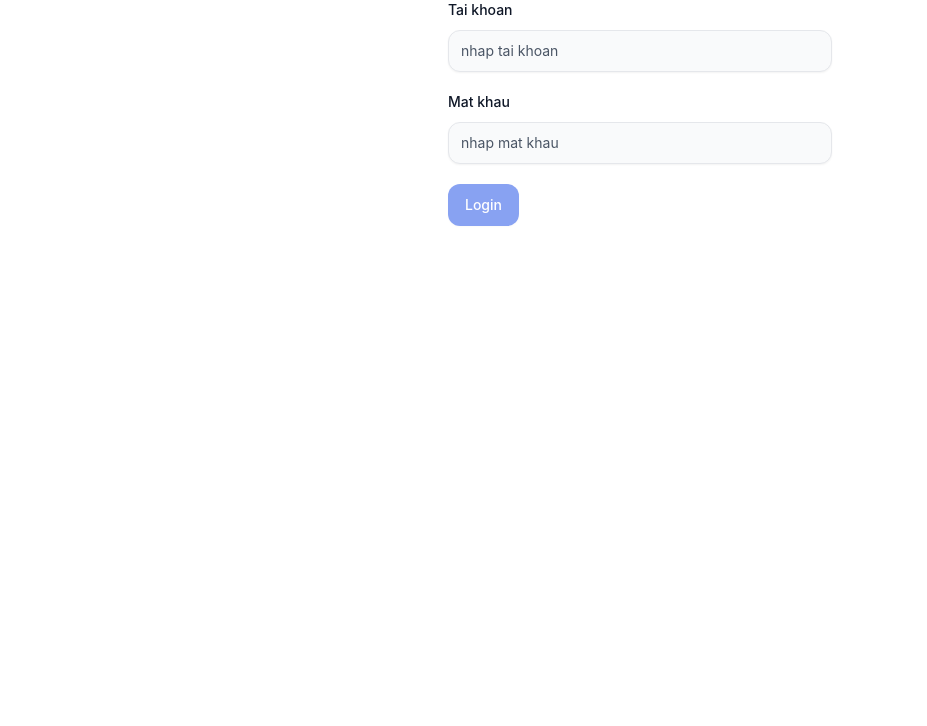
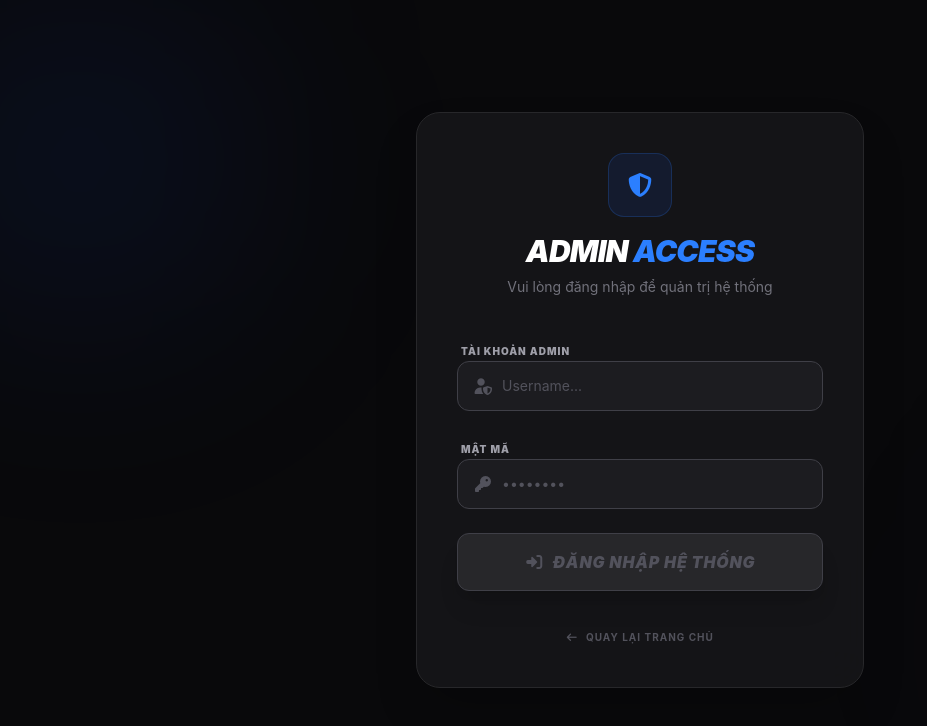
Before and after one commit to ldkhoa39/BC92_CAPSTONE_MOVIE_NHOM5, a React (Vite) app: page /auth in a window 1280 px wide. Shown: the top 726 px of the page, without its empty margins (0-927 px from the left). Built offline with nearby package versions, Linux system fonts and the light colour scheme.

Commit message:
fix bug phần login của admin

```diff
--- a/src/pages/AdminTemplate/Auth/index.jsx
+++ b/src/pages/AdminTemplate/Auth/index.jsx
@@ -3,7 +3,7 @@ import { useState } from "react";
 import { actAuth } from "./slice"
 import { useDispatch, useSelector } from "react-redux";
 import { Navigate } from "react-router-dom";
-
+import Loading from "../_components/Loader";
 
 export default function Auth() {
 
@@ -90,64 +90,101 @@ export default function Auth() {
         return <Navigate to="/admin/dashboard" />
     }
 
-    if (loading) return <p>...Loading</p>;
+    if (loading) return <Loading/>;
 
     return (
+        <div className="min-h-screen bg-zinc-950 flex items-center justify-center p-4 relative overflow-hidden">
+            {/* Background Decor - Tạo hiệu ứng chiều sâu */}
+            <div className="absolute top-0 -left-20 w-80 h-80 bg-blue-600/10 blur-[120px] rounded-full"></div>
+            <div className="absolute bottom-0 -right-20 w-80 h-80 bg-indigo-900/10 blur-[120px] rounded-full"></div>
 
-        <div>
-            <form className="max-w-sm mx-auto " onSubmit={handleLogin}>
+            <div className="bg-zinc-900/80 backdrop-blur-xl p-8 md:p-10 rounded-3xl border border-zinc-800 shadow-2xl w-full max-w-md relative z-10 animate-fadeIn">
 
+            {/* Header Form */}
+            <div className="text-center mb-10">
+                <div className="inline-flex items-center justify-center w-16 h-16 bg-blue-600/10 rounded-2xl border border-blue-500/20 mb-4">
+                <i className="fa-solid fa-shield-halved text-2xl text-blue-500"></i>
+                </div>
+                <h2 className="text-3xl font-black text-white uppercase italic tracking-tighter">
+                Admin <span className="text-blue-500">Access</span>
+                </h2>
+                <p className="text-zinc-500 text-sm mt-2">Vui lòng đăng nhập để quản trị hệ thống</p>
+            </div>
+
+            {/* Thông báo lỗi */}
             {error && (
-                    <div
-                        className="p-4 mb-4 text-sm text-fg-danger-strong rounded-base bg-danger-soft"
-                        role="alert"
-                    >
-                        {error.response?.data?.content || error.message || "Đã có lỗi xảy ra!"}
+                <div className="mb-6 p-4 bg-red-500/10 border-l-4 border-red-500 text-red-500 text-xs md:text-sm rounded-r-xl animate-shake flex items-center gap-3">
+                <i className="fa-solid fa-triangle-exclamation"></i>
+                <span>{error.response?.data?.content || error.message || "Tài khoản hoặc mật khẩu không đúng!"}</span>
                 </div>
             )}
 
-                <div className="mb-5">
-                    <label
-                        htmlFor="email"
-                        className="block mb-2.5 text-sm font-medium text-heading"
-                    >
-                        Tai khoan
-                    </label>
+            <form onSubmit={handleLogin} className="space-y-6">
+                {/* Tài khoản */}
+                <div className="space-y-2">
+                <label className="text-[10px] font-black text-zinc-400 uppercase ml-1 tracking-widest">Tài Khoản Admin</label>
+                <div className="relative group">
+                    <i className="fa-solid fa-user-shield absolute left-4 top-1/2 -translate-y-1/2 text-zinc-600 group-focus-within:text-blue-500 transition-colors"></i>
                     <input
                     onBlur={validationForm}
                     onChange={handleOnChange}
                     name="taiKhoan"
                     type="text"
-                        className="bg-neutral-secondary-medium border border-default-medium text-heading text-sm rounded-base focus:ring-brand focus:border-brand block w-full px-3 py-2.5 shadow-xs placeholder:text-body"
-                        placeholder="nhap tai khoan"
+                    className="w-full bg-zinc-800/50 text-white pl-11 pr-4 py-3.5 rounded-xl border border-zinc-700 focus:border-blue-500 focus:bg-zinc-800 transition-all outline-none text-sm placeholder:text-zinc-600"
+                    placeholder="Username..."
                     />
-                    <div className="text-danger text-sm">{erros.taiKhoan}</div>
                 </div>
-                <div className="mb-5">
-                    <label
-                        htmlFor="password"
-                        className="block mb-2.5 text-sm font-medium text-heading"
-                    >
-                        Mat khau
-                    </label>
+                {erros.taiKhoan && <span className="text-red-500 text-[10px] italic ml-1">{erros.taiKhoan}</span>}
+                </div>
+
+                {/* Mật khẩu */}
+                <div className="space-y-2">
+                <label className="text-[10px] font-black text-zinc-400 uppercase ml-1 tracking-widest">Mật Mã</label>
+                <div className="relative group">
+                    <i className="fa-solid fa-key absolute left-4 top-1/2 -translate-y-1/2 text-zinc-600 group-focus-within:text-blue-500 transition-colors"></i>
                     <input
                     onBlur={validationForm}
                     onChange={handleOnChange}
                     name="matKhau"
                     type="password"
-                        className="bg-neutral-secondary-medium border border-default-medium text-heading text-sm rounded-base focus:ring-brand focus:border-brand block w-full px-3 py-2.5 shadow-xs placeholder:text-body"
-                        placeholder="nhap mat khau"
+                    className="w-full bg-zinc-800/50 text-white pl-11 pr-4 py-3.5 rounded-xl border border-zinc-700 focus:border-blue-500 focus:bg-zinc-800 transition-all outline-none text-sm placeholder:text-zinc-600"
+                    placeholder="••••••••"
                     />
-                    <div className="text-danger text-sm">{erros.matKhau}</div>
                 </div>
+                {erros.matKhau && <span className="text-red-500 text-[10px] italic ml-1">{erros.matKhau}</span>}
+                </div>
+
+                {/* Nút đăng nhập */}
                 <button
                 disabled={isDisableLogin}
                 type="submit"
-                    className={`${isDisableLogin ? "disabled:opacity-50 text-white bg-brand box-border border border-transparent hover:bg-brand-strong focus:ring-4 focus:ring-brand-medium shadow-xs font-medium leading-5 rounded-base text-sm px-4 py-2.5 focus:outline-none" : "text-white bg-brand box-border border border-transparent hover:bg-brand-strong focus:ring-4 focus:ring-brand-medium shadow-xs font-medium leading-5 rounded-base text-sm px-4 py-2.5 focus:outline-none"}`}
+                className={`w-full py-4 rounded-xl font-black uppercase italic tracking-wider transition-all active:scale-[0.98] shadow-xl flex items-center justify-center gap-2 ${
+                    isDisableLogin
+                    ? "bg-zinc-800 text-zinc-600 cursor-not-allowed border border-zinc-700"
+                    : "bg-blue-600 text-white hover:bg-white hover:text-blue-600 shadow-blue-600/20"
+                }`}
                 >
-                    Login
+                {loading ? (
+                    <i className="fa-solid fa-circle-notch animate-spin text-lg"></i>
+                ) : (
+                    <>
+                    <i className="fa-solid fa-right-to-bracket"></i>
+                    Đăng nhập hệ thống
+                    </>
+                )}
                 </button>
             </form>
+
+            {/* Footer phụ */}
+            <div className="mt-8 text-center">
+                <button
+                onClick={() => navigate("/")}
+                className="text-zinc-600 hover:text-zinc-400 text-[10px] uppercase font-bold tracking-widest transition-colors"
+                >
+                <i className="fa-solid fa-arrow-left mr-1"></i> Quay lại trang chủ
+                </button>
+            </div>
+            </div>
         </div>
         );
 }
--- a/src/pages/AdminTemplate/_components/Header/index.jsx
+++ b/src/pages/AdminTemplate/_components/Header/index.jsx
@@ -4,69 +4,96 @@ import { useNavigate } from 'react-router-dom';
 export default function AdminHeader() {
   const navigate = useNavigate();
 
-  // Lấy thông tin user (Ưu tiên lấy từ localStorage giống logic cũ của bạn)
-  const userAdmin = JSON.parse(localStorage.getItem("USER_ADMIN")) ||
-                    JSON.parse(localStorage.getItem("USER_LOGIN"));
+  // Lấy dữ liệu an toàn
+  const getAdminData = () => {
+    try {
+      return JSON.parse(localStorage.getItem("USER_ADMIN")) ||
+             JSON.parse(localStorage.getItem("USER_LOGIN"));
+    } catch (e) {
+      return null;
+    }
+  };
+
+  const userAdmin = getAdminData();
 
   const handleLogout = () => {
-    if (window.confirm("Bạn có chắc muốn đăng xuất không?")) {
-      // Xóa cả 2
+    if (window.confirm("Khoa ơi, bạn có chắc chắn muốn đăng xuất không?")) {
+      // 1. Xóa sạch dấu vết trong LocalStorage
       localStorage.removeItem("USER_ADMIN");
       localStorage.removeItem("USER_LOGIN");
-      navigate("/auth");
+
+      // 2. Nếu project của Khoa dùng Redux, hãy cân nhắc thêm lệnh reload
+      // để xóa sạch State cũ, tránh trường hợp quay lại trang admin bằng nút Back của trình duyệt
+      window.location.href = "/auth";
     }
   };
 
   return (
-    <header className="h-16 bg-zinc-900/50 backdrop-blur-md border-b border-zinc-800 flex items-center justify-between px-4 md:px-8 sticky top-0 z-40">
+    <header className="h-16 bg-zinc-950/70 backdrop-blur-xl border-b border-zinc-800 flex items-center justify-between px-4 md:px-8 sticky top-0 z-50">
 
-      {/* Breadcrumbs - Tối ưu cho mobile */}
-      <div className="flex items-center space-x-2 text-xs md:text-sm text-zinc-500 overflow-hidden whitespace-nowrap">
+      {/* Breadcrumbs */}
+      <div className="flex items-center space-x-2 text-[10px] md:text-sm text-zinc-500">
         <span
-          className="hover:text-red-500 cursor-pointer transition-colors"
+          className="hover:text-blue-500 cursor-pointer transition-colors flex items-center gap-1"
           onClick={() => navigate('/admin/dashboard')}
         >
-          Dashboard
+          <i className="fa-solid fa-gauge-high"></i> Dashboard
         </span>
-        <span className="text-zinc-700">/</span>
-        <span className="text-zinc-300 font-medium truncate">Quản lý hệ thống BC92</span>
+        <span className="text-zinc-800">/</span>
+        <span className="text-zinc-300 font-medium truncate max-w-[100px] md:max-w-none">
+          Quản lý hệ thống
+        </span>
       </div>
 
       <div className="flex items-center space-x-4">
-        {/* Info Admin */}
+        {/* Info Admin - Desktop */}
         <div className="text-right hidden md:block">
-          <p className="text-sm font-bold text-zinc-200">{userAdmin?.hoTen || "Quản trị viên"}</p>
-          <p className="text-[10px] text-green-500 font-bold uppercase tracking-wider">{userAdmin?.maLoaiNguoiDung}</p>
+          <p className="text-xs font-black text-zinc-200 uppercase tracking-tighter">
+            {userAdmin?.hoTen || "Administrator"}
+          </p>
+          <p className="text-[9px] text-blue-500 font-black uppercase tracking-[0.2em] leading-none mt-1">
+            System {userAdmin?.maLoaiNguoiDung || "Admin"}
+          </p>
         </div>
 
         {/* Avatar & Dropdown */}
         <div className="relative group">
-          <div className="w-10 h-10 bg-gradient-to-tr from-red-600 to-orange-500 rounded-xl flex items-center justify-center text-white font-black cursor-pointer shadow-lg shadow-red-600/20 hover:scale-105 transition-transform">
-            {userAdmin?.hoTen?.charAt(0).toUpperCase() || "A"}
-          </div>
+          {/* Avatar Button */}
+          <button className="w-10 h-10 bg-zinc-800 border border-zinc-700 rounded-xl flex items-center justify-center text-white font-black hover:border-blue-500 hover:bg-zinc-700 transition-all shadow-xl group-hover:scale-95">
+            {userAdmin?.hoTen?.charAt(0).toUpperCase() || "K"}
+          </button>
 
-          {/* Dropdown menu */}
-          <div className="absolute right-0 mt-3 w-56 bg-zinc-900 border border-zinc-800 shadow-2xl rounded-2xl py-2 hidden group-hover:block animate-fadeIn">
-            <div className="px-4 py-3 border-b border-zinc-800 md:hidden">
-               <p className="text-sm font-bold text-white">{userAdmin?.hoTen}</p>
-               <p className="text-xs text-zinc-500">{userAdmin?.email}</p>
+          {/* Dropdown Menu - Tinh chỉnh Animation */}
+          <div className="absolute right-0 mt-2 w-60 bg-zinc-900/95 backdrop-blur-2xl border border-zinc-800 shadow-[0_20px_50px_rgba(0,0,0,0.5)] rounded-2xl py-2 invisible opacity-0 group-hover:visible group-hover:opacity-100 translate-y-2 group-hover:translate-y-0 transition-all duration-300 z-[60]">
+
+            {/* User Profile Header (Mobile & Tablet) */}
+            <div className="px-4 py-4 border-b border-zinc-800/50 mb-1">
+               <p className="text-sm font-black text-white truncate">{userAdmin?.hoTen || "Admin Khoa"}</p>
+               <p className="text-[10px] text-zinc-500 truncate mt-0.5 font-medium">{userAdmin?.email || "khoa.it@example.com"}</p>
             </div>
 
-            <button className="w-full text-left px-4 py-2.5 text-sm text-zinc-400 hover:bg-zinc-800 hover:text-white transition-colors flex items-center gap-2">
-              <i className="fa-regular fa-circle-user"></i> Hồ sơ cá nhân
-            </button>
-            <button className="w-full text-left px-4 py-2.5 text-sm text-zinc-400 hover:bg-zinc-800 hover:text-white transition-colors flex items-center gap-2">
-              <i className="fa-solid fa-gear"></i> Cài đặt
-            </button>
+            {/* Menu Items */}
+            <div className="px-2 space-y-0.5">
+              <button className="w-full text-left px-3 py-2 text-xs font-bold text-zinc-400 hover:bg-blue-600 hover:text-white rounded-lg transition-all flex items-center gap-3">
+                <i className="fa-regular fa-user-circle text-base"></i> Hồ sơ cá nhân
+              </button>
 
-            <div className="h-[1px] bg-zinc-800 my-1 mx-2" />
+              <button className="w-full text-left px-3 py-2 text-xs font-bold text-zinc-400 hover:bg-zinc-800 hover:text-white rounded-lg transition-all flex items-center gap-3">
+                <i className="fa-solid fa-sliders text-base"></i> Cài đặt hệ thống
+              </button>
+            </div>
 
-            <button
-              onClick={handleLogout}
-              className="w-full text-left px-4 py-2.5 text-sm text-red-500 hover:bg-red-500/10 font-bold transition-colors flex items-center gap-2"
-            >
-              <i className="fa-solid fa-arrow-right-from-bracket"></i> Đăng xuất
-            </button>
+            <div className="h-[1px] bg-zinc-800/50 my-2 mx-4" />
+
+            {/* Logout Button */}
+            <div className="px-2">
+              <button
+                onClick={handleLogout}
+                className="w-full text-left px-3 py-2.5 text-xs text-red-500 hover:bg-red-500/10 rounded-lg font-black transition-all flex items-center gap-3 uppercase tracking-wider"
+              >
+                <i className="fa-solid fa-power-off text-base"></i> Đăng xuất
+              </button>
+            </div>
           </div>
         </div>
       </div>
--- a/src/pages/HomeTemplate/Login/index.jsx
+++ b/src/pages/HomeTemplate/Login/index.jsx
@@ -32,19 +32,22 @@ export default function Login() {
   dispatch(fetchLogin(user))
     .unwrap()
     .then((result) => {
-        // 1. Lưu vào USER_LOGIN (cho phía User dùng)
-        localStorage.setItem("USER_LOGIN", JSON.stringify(result));
+      // 1. Thông báo cho người dùng (tùy chọn)
+      alert("Chào mừng " + result.hoTen + " đã quay trở lại!");
 
-        // 2. Kiểm tra nếu là Admin
+      // 2. Kiểm tra mã loại người dùng để điều hướng đúng trang
       if (result.maLoaiNguoiDung === "QuanTri") {
-          // Lưu thêm vào USER_ADMIN để trang AdminHeader nhận được dữ liệu
-          localStorage.setItem("USER_ADMIN", JSON.stringify(result));
-          navigate("/admin/user"); // Điều hướng thẳng vào trang quản lý
+        // Nếu là Admin, đẩy thẳng vào Dashboard
+        navigate("/admin/dashboard");
       } else {
+        // Nếu là khách hàng bình thường, đẩy ra trang chủ
         navigate("/");
       }
     })
-      .catch((err) => console.log(err));
+    .catch((err) => {
+      // Log lỗi để dễ debug nếu đăng nhập thất bại
+      console.error("Lỗi đăng nhập:", err);
+    });
 };
 
   return (
--- a/src/pages/HomeTemplate/_components/Header/index.jsx
+++ b/src/pages/HomeTemplate/_components/Header/index.jsx
@@ -108,7 +108,7 @@ export default function Header() {
 
               {/* Luôn hiển thị nút Admin */}
               <NavLink
-                to="/admin"
+                to="/auth"
                 onClick={() => setIsMenuOpen(false)}
                 className="text-white bg-amber-600 hover:bg-amber-700 font-bold rounded-xl text-xs xl:text-sm px-5 py-2.5 text-center transition-all"
               >
```
Also changed, not shown: src/pages/AdminTemplate/_components/Loader.jsx (+26 -0 lines). Lines whose indentation alone changed are shown as unchanged.
